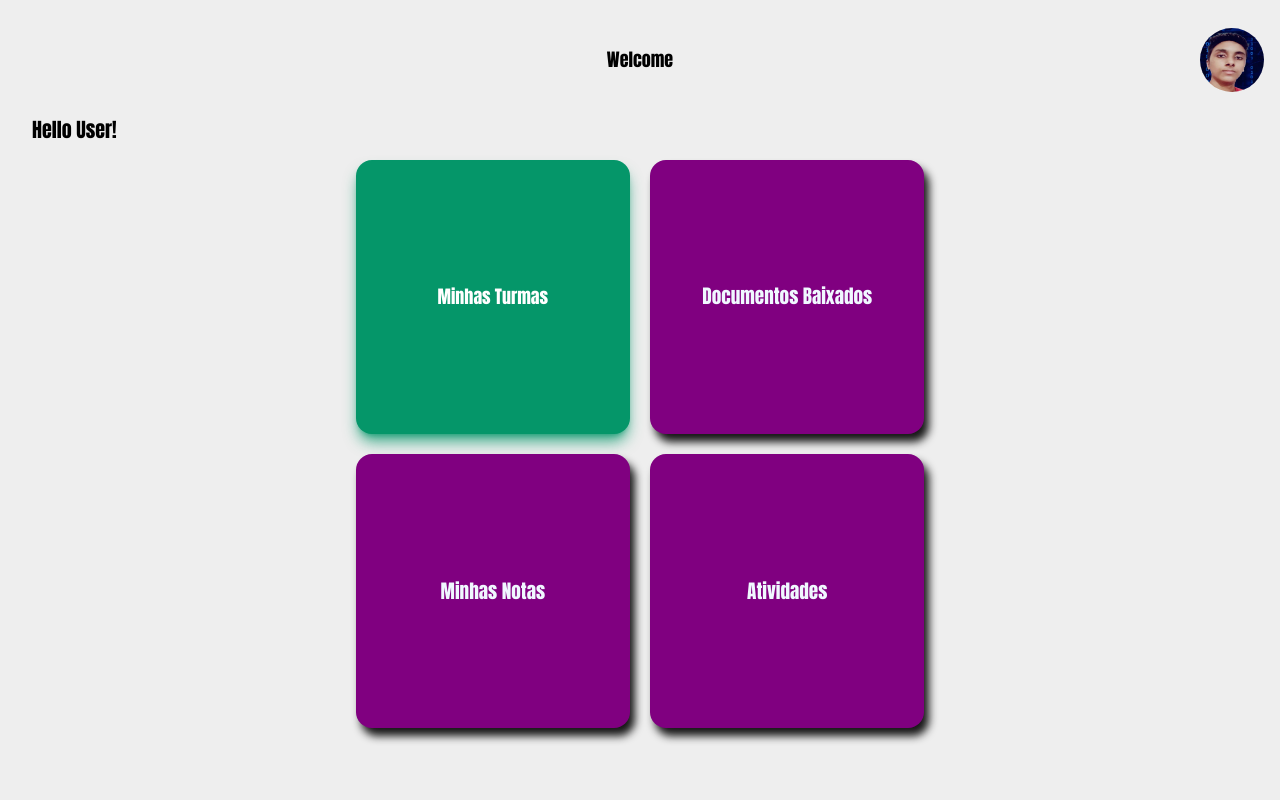
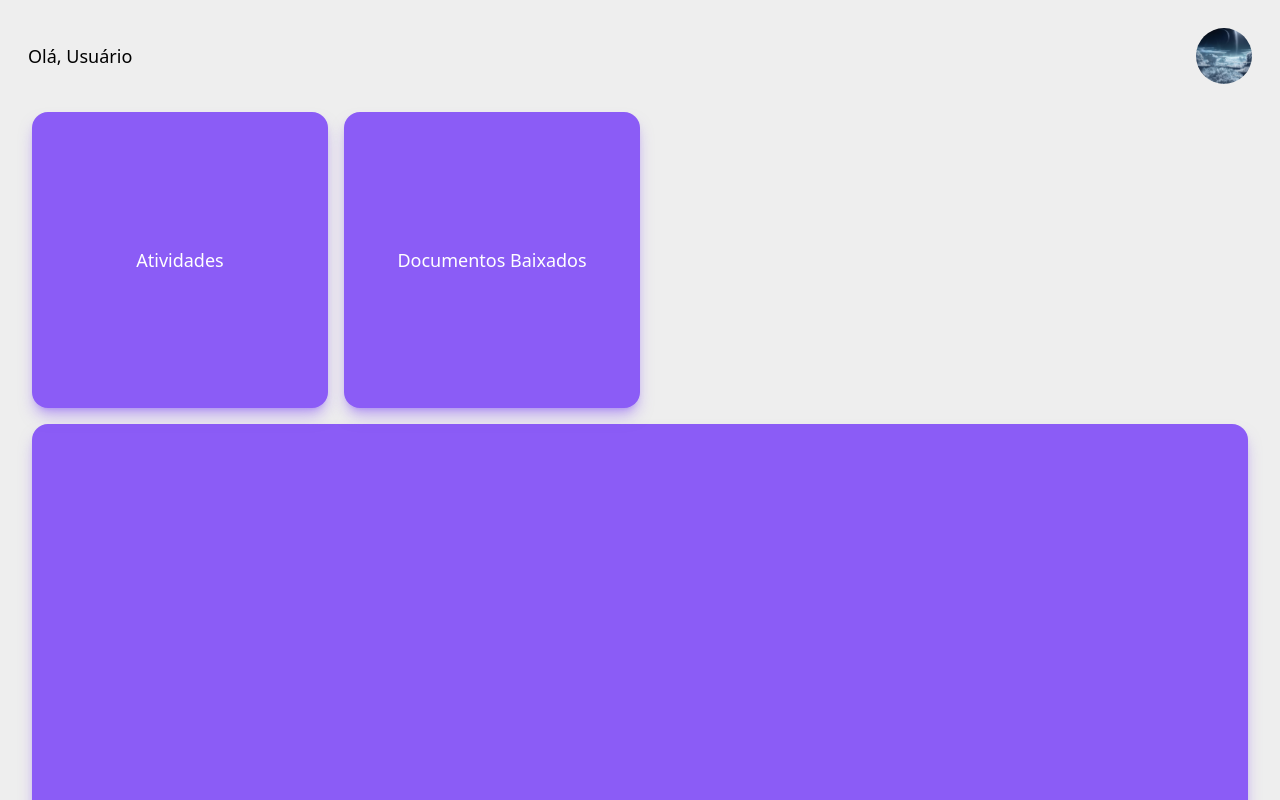
Before and after one commit to jgabrielsz/SIGAA-front-end, a React (Create React App) app: page / in a window 1280 px wide. Shown: the top 800 px of the page. Built offline with nearby package versions, Linux system fonts and the light colour scheme.

Commit message:
Some changes on the styles.

```diff
--- a/public/index.html
+++ b/public/index.html
@@ -1,5 +1,5 @@
 <!DOCTYPE html>
-<html lang="en">
+<html lang="pt-BR">
   <head>
     <meta charset="utf-8" />
     <link rel="icon" href="%PUBLIC_URL%/favicon.ico" />
--- a/src/App.css
+++ b/src/App.css
@@ -12,7 +12,7 @@
   margin: 0;
   padding: 0;
   box-sizing: border-box;
-  font-family: Impact, monospace;
+
 }
 
 .App {
--- /dev/null
+++ b/src/features/Home/Box.js
@@ -0,0 +1,9 @@
+function Box (props){
+    return (
+        <div className={props.className + ' bg-violet-500 shadow-lg shadow-violet-500/50 text-white flex justify-center items-center text-center aspect-square text-lg font-medium rounded-xlg '} >
+            {props.children}
+        </div>
+    )
+}
+
+export default Box
--- a/src/features/Home/Grid.js
+++ b/src/features/Home/Grid.js
@@ -1,13 +1,20 @@
 import './home.css'
+import Box from './Box'
 
 function Grid(){
     return (
-        <div id='grid'>
-            <div className='flex text-center items-center justify-center text-lg font-bold rounded-xlg bg-emerald-600 shadow-lg shadow-emerald-600/80 text-white' >Minhas Turmas</div>
-            <div className='box' >Documentos Baixados</div>
-            <div className='box' >Minhas Notas</div>
-            <div className='box' >Atividades</div>
+        <>
+        <div className='grid grid-cols-2 gap-4 max-w-screen-sm my-auto p-4'>
+            <Box>Atividades</Box>
+            <Box>Documentos Baixados</Box>
+            {/* <Box>Minhas Turmas</Box>
+            <Box>Minhas Notas</Box> */}
         </div>
+        <Box className="aspect-auto rounded-md py-2 mx-4 justify-start flex-col">
+            Atividade de Cálculo
+            Hoje as 23:59h
+        </Box>
+        </>
     )
 }
 
--- a/src/features/Home/Head.js
+++ b/src/features/Home/Head.js
@@ -1,12 +1,11 @@
-import me from './me.jpg'
+import me from './imag.png'
 
 
 function Head(){
     return(
-        <div className="flex justify-between items-center py-3 text-lg">
-            <div className="w-16 h-16"></div>
-            <span>Welcome</span>
-            <img className="w-16 h-16 rounded-full" src={me}  alt="foto do usuário"/>
+        <div className="flex justify-between items-center py-3 text-lg px-3">
+            <span className='text-lg font-medium '>Olá, Usuário</span>
+            <img className="w-14 h-14 rounded-full" src={me}  alt="foto do usuário"/>
         </div>
     )
 }
--- a/src/features/Home/Home.js
+++ b/src/features/Home/Home.js
@@ -5,7 +5,6 @@ function Home(){
     return (
         <div id='home'>
             <Head/>
-            <h1 className='text-xl font-bold pl-4 pt-3'>Hello User!</h1>
             <Grid />
         </div>
     )
--- a/src/features/Home/home.css
+++ b/src/features/Home/home.css
@@ -27,14 +27,6 @@
     border-radius: 50%;
 }
 
-#grid{
-    display: grid;
-    grid-template-columns: 1fr 1fr;
-    gap: 1.3rem;
-    padding: 1rem;
-    max-width: 600px;
-    margin: 0 auto;
-}
 
 .box{
     aspect-ratio: 1/1;
```
